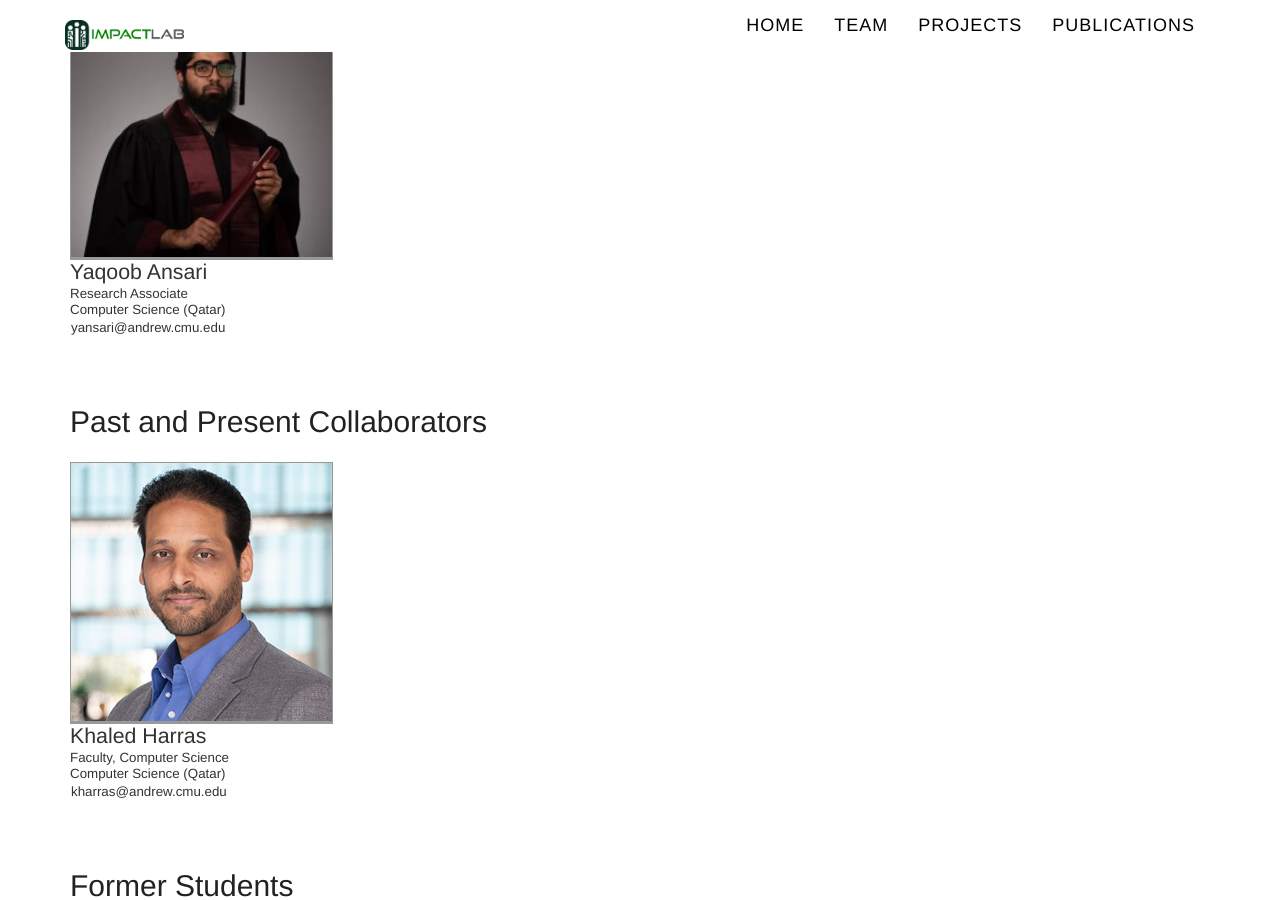
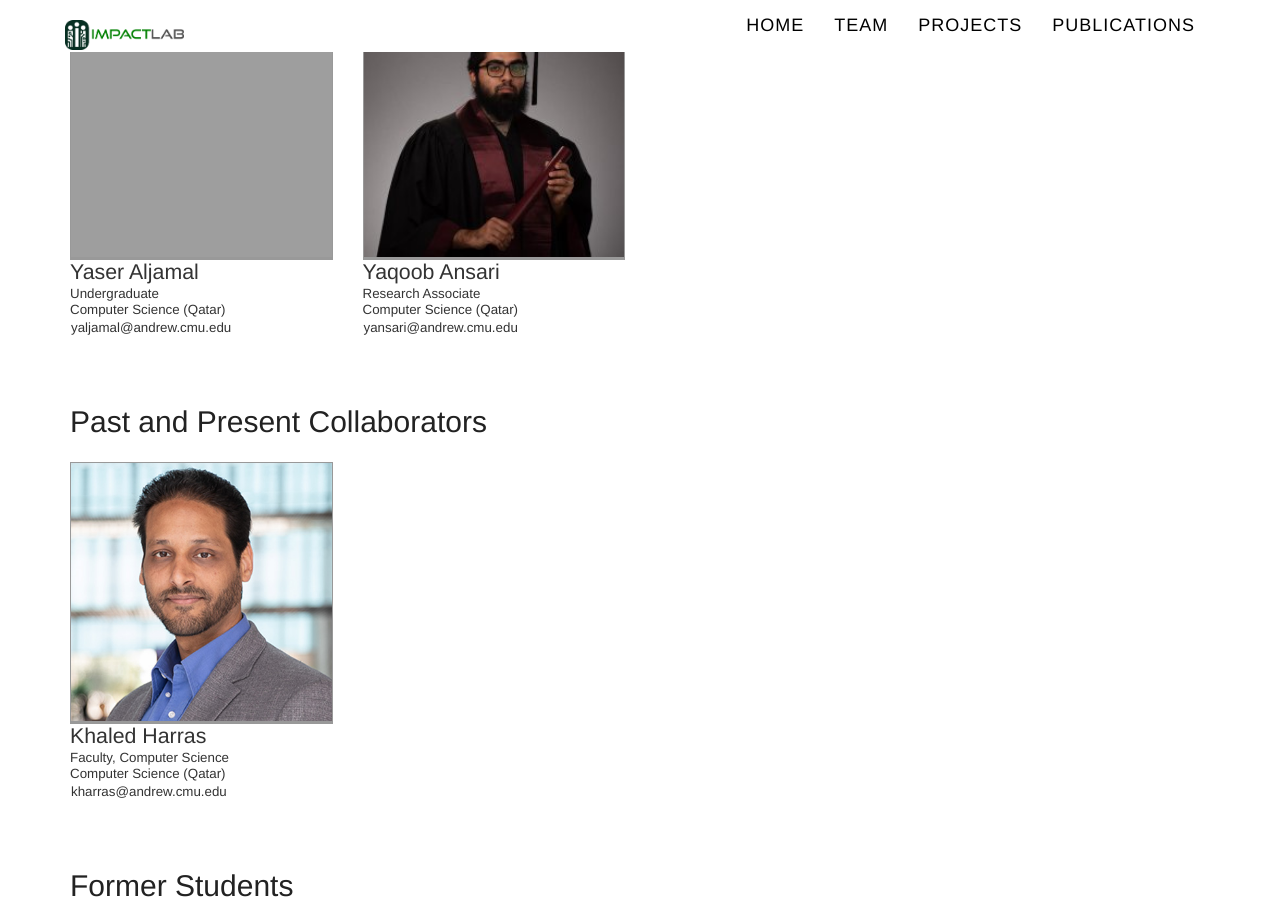
Before and after one commit to cmu-impactlab/cmu-impactlab.github.io, a Jekyll site: the page built from members/index.html, in a window 1280 px wide and 900 px high, scrolled down 1015 px. Built offline with Jekyll 4.4.1, drawn with Linux system fonts in a browser that asks for light colours; nearby versions of some CDN libraries; some web fonts are replaced.

Commit message:
added my entry to members.yml

```diff
--- a/_data/members.yml
+++ b/_data/members.yml
@@ -82,3 +82,12 @@
   degree: Faculty, Computer Science
   affiliation: QSCS
   website: https://scholars.cmu.edu/2712-khaled-harras
+
+# Yaser
+- id: yaljamal
+  name: Yaser Aljamal
+  image: /images/members/yaljamal.jpg
+  email: yaljamal@andrew.cmu.edu
+  status: current
+  degree: Undergraduate
+  affiliation: QSCS
```
